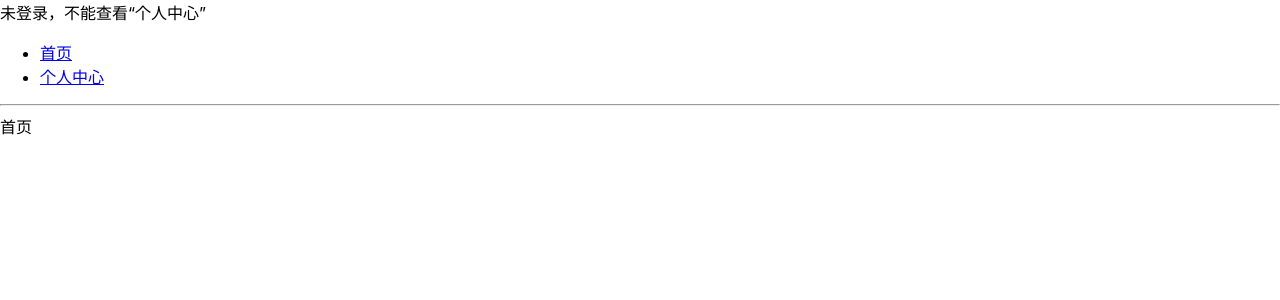
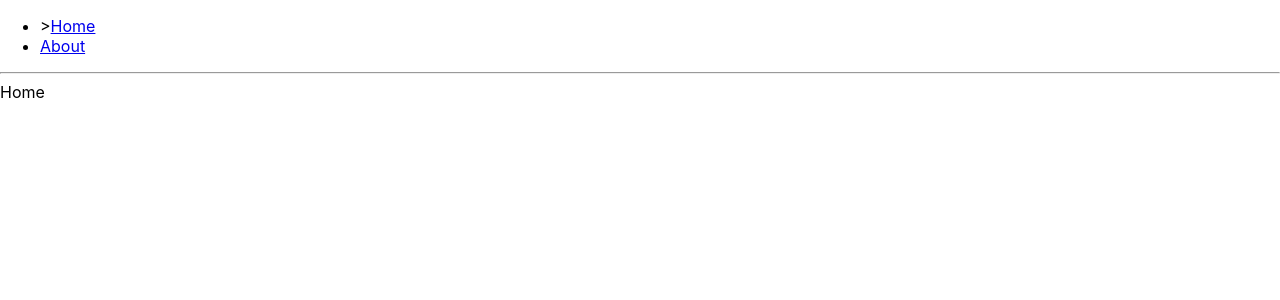
Before and after one commit to zhuanglong/study-react, a React app: page / in a window 1280 px wide. Shown: the top 300 px of the page. Built offline with nearby package versions, Linux system fonts and the light colour scheme.

Commit message:
菜单项选择状态

```diff
--- a/src/App.js
+++ b/src/App.js
@@ -1,76 +1,24 @@
 import React from 'react';
-import { HashRouter as Router, Route, Link, Redirect, withRouter } from 'react-router-dom';
-
-// 登录状态
-const fakeAuth = {
-  isLogined: false,
-  signin(cb) {
-    this.isLogined = true;
-    cb && setTimeout(cb, 100);
-  },
-  signout(cb) {
-    this.isLogined = false;
-    cb && setTimeout(cb, 100);
-  }
-}
+import { HashRouter as Router, Route, Link } from 'react-router-dom';
 
 const Home = () => (
-  <div>首页</div>
+  <div>Home</div>
 );
 
 const About = () => (
-  <div>个人中心</div>
+  <div>About</div>
 );
 
-const AuthButton = withRouter(
-  ({ history }) => (
-    fakeAuth.isLogined ?
+const CustomLink = ({ label, to, activeOnlyWhenExact }) => (
+  <Route
+    path={to}
+    exact={activeOnlyWhenExact}
+    children={({ match }) => (
       <div>
-        已登录，<button onClick={() => fakeAuth.signout(() => history.push('/'))}>登出</button>
+        {match ? '>' : ''}
+        <Link to={to}>{label}</Link>
       </div>
-      :
-      <div>
-        未登录，不能查看“个人中心”
-      </div>
-  )
-);
-
-class Login extends React.Component {
-  state = {
-    redirectToReferrer: false
-  }
-
-  login = () => {
-    fakeAuth.signin(() => {
-      this.setState({ redirectToReferrer: true })
-    });
-  }
-
-  render() {
-    const { from } = this.props.location.state || { from: { pathname: '/' } };
-
-    if (this.state.redirectToReferrer) {
-      return <Redirect to={from} />;
-    }
-
-    return (
-      <div>
-        <button onClick={this.login}>登录</button> 后更多精彩
-      </div>
-    )
-  }
-}
-
-// 路由验证
-const PrivateRoute = ({ component: Component, ...rest }) => (
-  <Route
-    {...rest}
-    render={props =>
-      fakeAuth.isLogined ?
-        <Component {...props} />
-        :
-        <Redirect to={{ pathname: '/login', state: { from: props.location } }} />
-    }
+    )}
   />
 );
 
@@ -78,15 +26,13 @@ function App() {
   return (
     <Router>
       <div>
-        <AuthButton />
         <ul>
-          <li><Link to="/">首页</Link></li>
-          <li><Link to="/about">个人中心</Link></li>
+          <li><CustomLink to="/" label="Home" activeOnlyWhenExact>Home</CustomLink></li>
+          <li><CustomLink to="/about" label="About">About</CustomLink></li>
         </ul>
         <hr />
         <Route exact path="/" component={Home} />
-        <Route path="/login" component={Login} />
-        <PrivateRoute path="/about" component={About} />
+        <Route path="/about" component={About} />
       </div>
     </Router>
   );
```
